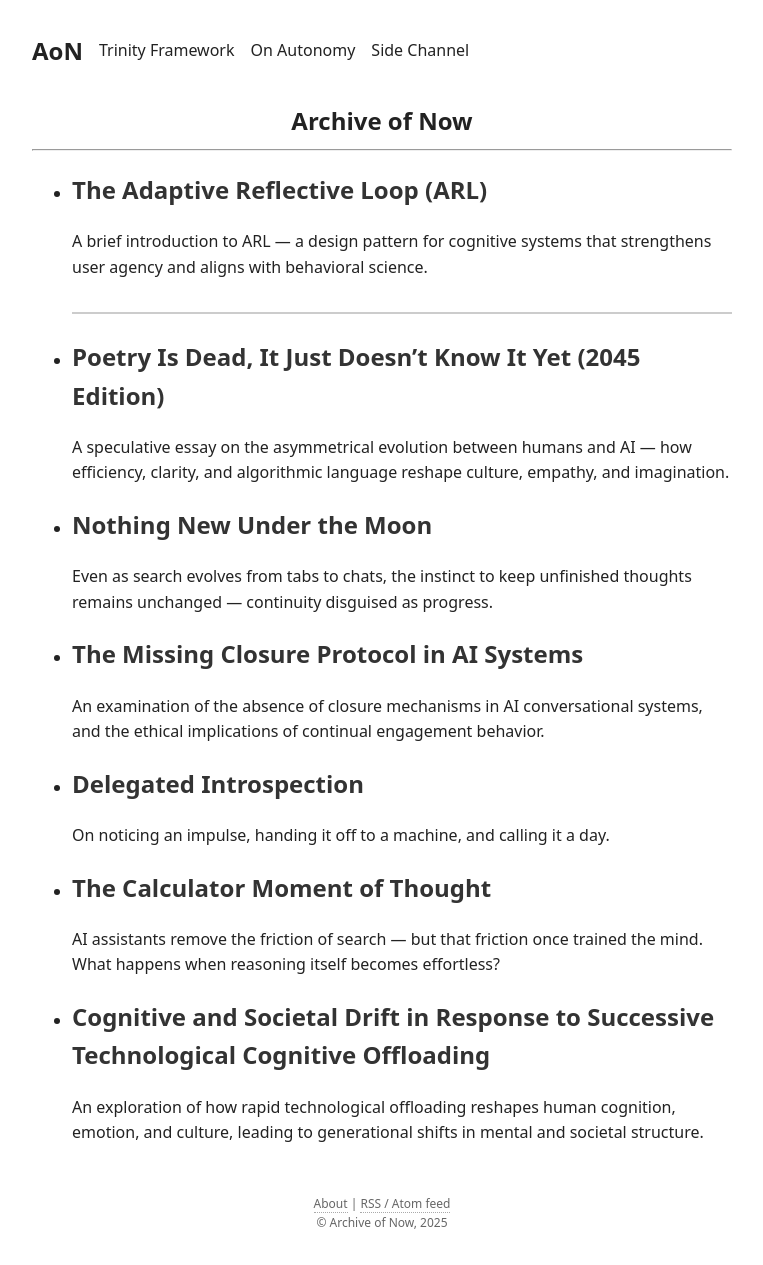
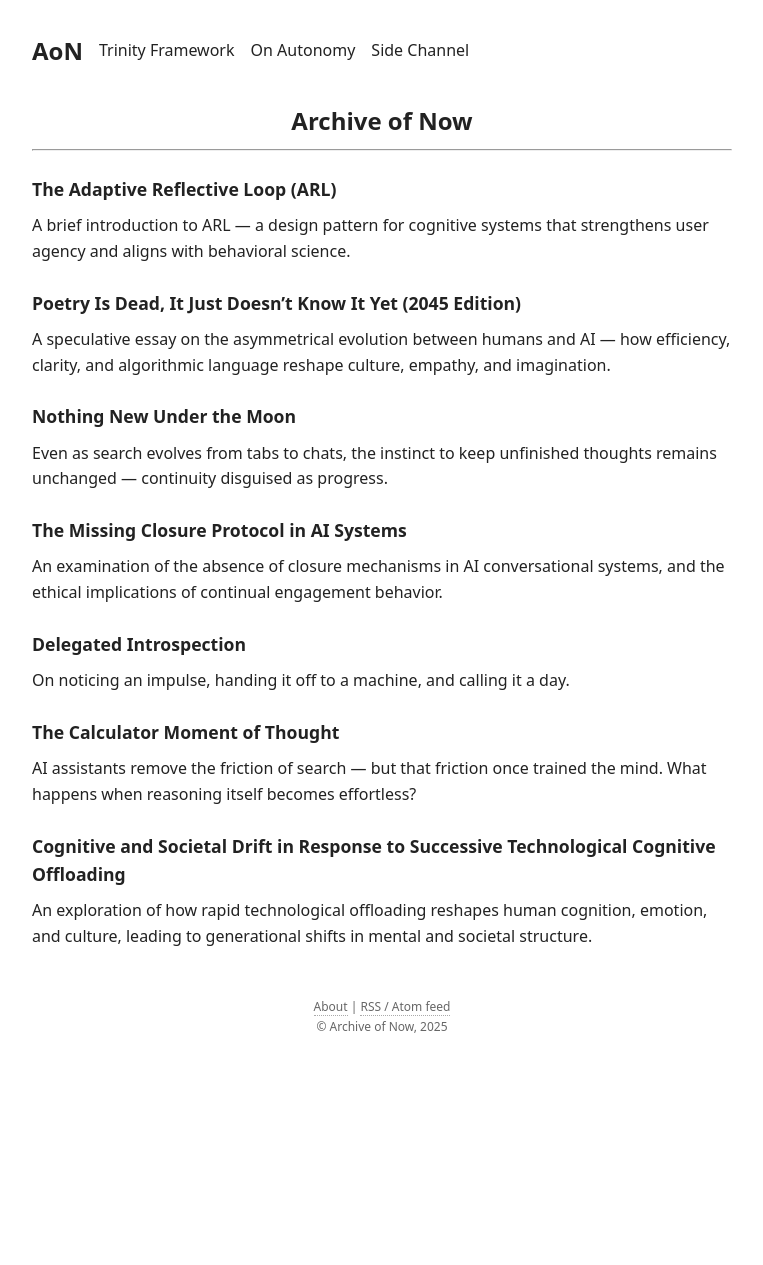
Before and after one commit to archive-of-now/archive-of-now.github.io, a Jekyll site: the page built from _essays/index.md, in a window 1280 px wide. Shown: the whole page, without its empty margins (258-1021 px from the left). Built offline with Jekyll 4.4.1, drawn with Linux system fonts in a browser that asks for light colours; after the commit the page ends 1069 px from its top, so only the background shows below that.

Commit message:
css: aligned styling on homepage

```diff
--- a/_essays/index.md
+++ b/_essays/index.md
@@ -9,18 +9,22 @@
 ---
 {% assign essays = site.essays | sort: "date" | reverse | where_exp: "item", "item.featured != true" %}
 {% assign featured = site.essays | where: "featured", true | first %}
-<ul class="essay-list">
+<ul class="series-list">
   {% if featured %}
-  <li>
-    <h2><a href="{{ featured.url | relative_url }}">{{ featured.title }}</a></h2>
-    <p>{{ featured.description | default: featured.excerpt }}</p>
+  <li class="entry">
+    <a href="{{ featured.url | relative_url }}"  class="entry-link {{ ' no-pill' }}">
+    <h2 class="entry-title">{{ featured.title }}</h2>
+    <p class="entry-desc">{{ featured.description | default: featured.excerpt }}</p>
+    </a>
   </li>
   {% endif %}
   {% for essay in essays %}
     {% unless essay.path contains 'index.md' %}
-      <li>
-        <h2><a href="{{ essay.url | relative_url }}">{{ essay.title }}</a></h2>
-        <p>{{ essay.description | default: essay.excerpt }}</p>
+      <li class="entry">
+        <a href="{{ essay.url | relative_url }}"  class="entry-link {{ ' no-pill' }}">
+        <h2 class="entry-title">{{ essay.title }}</h2>
+        <p class="entry-desc">{{ essay.description | default: essay.excerpt }}</p>
+        </a>
       </li>
     {% endunless %}
   {% endfor %}
```
